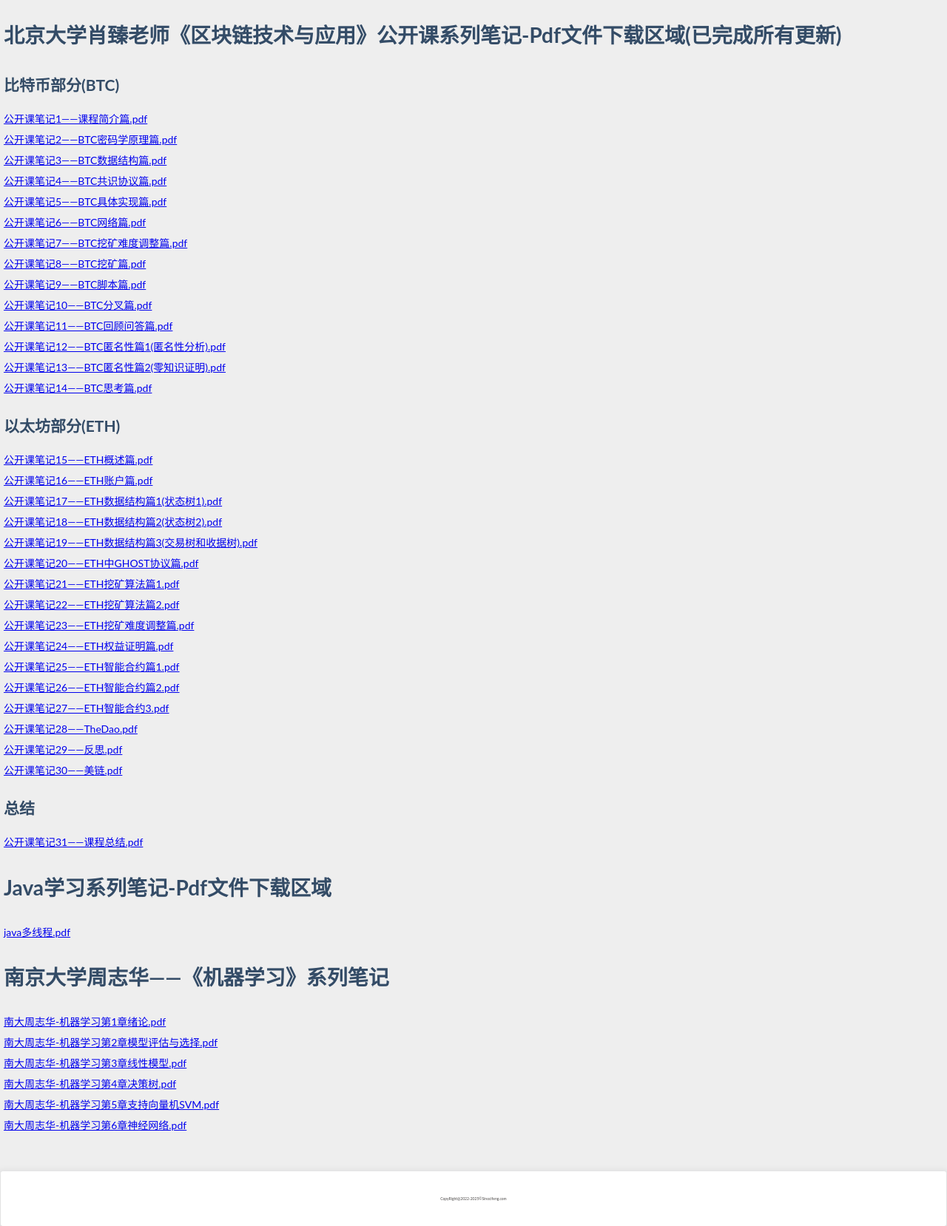
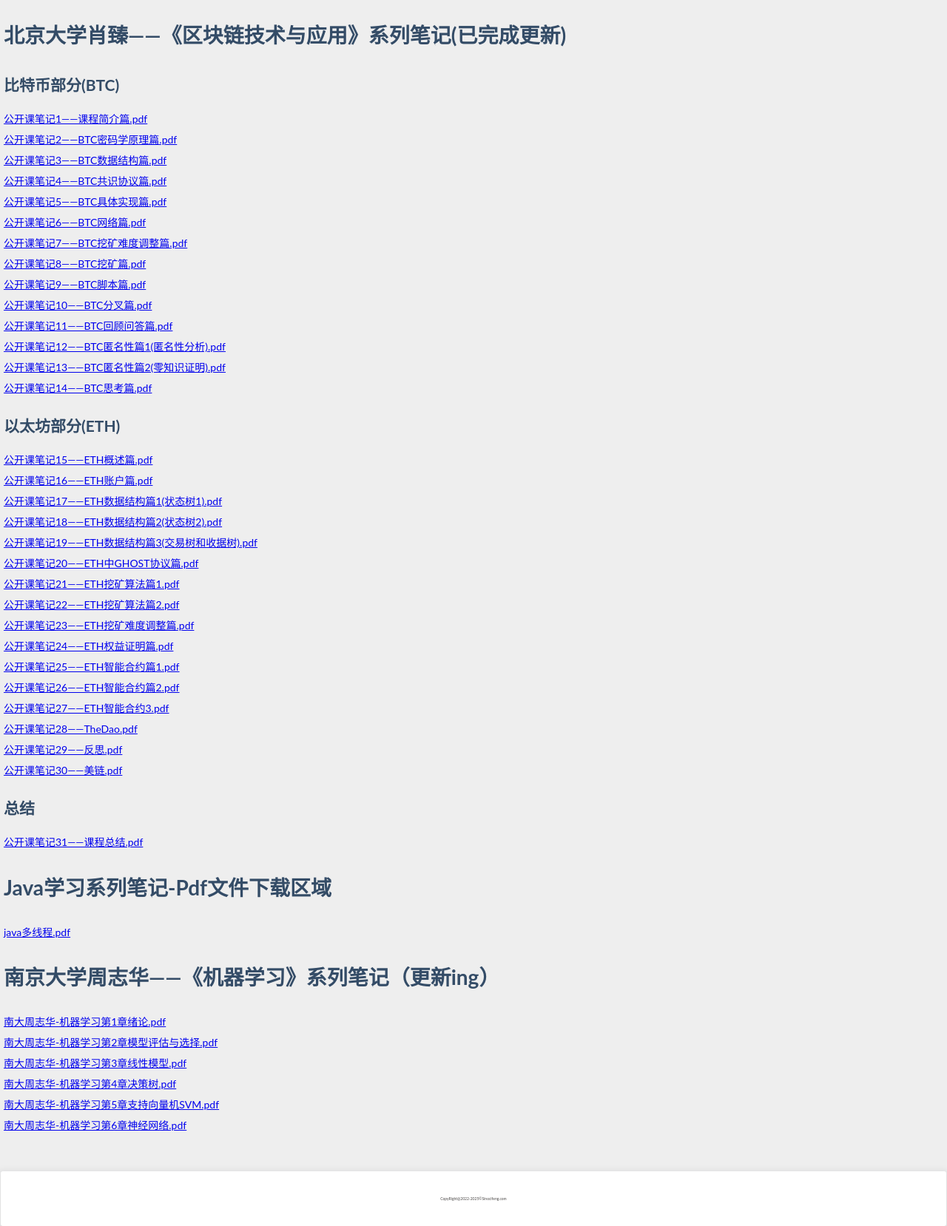
Before and after one commit to Sinocifeng/Sinocifeng.github.io, a plain HTML site: page downloadPage.html in a window 1280 px wide. Shown: the whole page at 74% size. Drawn offline with nearby package versions, Linux system fonts and the light colour scheme.

Commit message:
Update downloadPage.html

```diff
--- a/downloadPage.html
+++ b/downloadPage.html
@@ -22,7 +22,7 @@
     <div class="layout_page">
 
         <div >
-            <h1>北京大学肖臻老师《区块链技术与应用》公开课系列笔记-Pdf文件下载区域(已完成所有更新)</h1>
+            <h1>北京大学肖臻——《区块链技术与应用》系列笔记(已完成更新)</h1>
             <h2>比特币部分(BTC)</h2>
             <a href="./Resources/AboutBlockchain/北京大学肖臻老师《区块链技术与应用》公开课笔记1——课程简介篇.pdf" download="北京大学肖臻老师《区块链技术与应用》公开课笔记1——课程简介篇.pdf">公开课笔记1——课程简介篇.pdf</a></br>
             <a href="./Resources/AboutBlockchain/北京大学肖臻老师《区块链技术与应用》公开课笔记2——BTC密码学原理篇.pdf" download="北京大学肖臻老师《区块链技术与应用》公开课笔记2——BTC密码学原理篇.pdf">公开课笔记2——BTC密码学原理篇.pdf</a></br>
@@ -59,7 +59,7 @@
             <a href="./Resources/AboutBlockchain/北京大学肖臻老师《区块链技术与应用》公开课笔记31——课程总结.pdf" download="北京大学肖臻老师《区块链技术与应用》公开课笔记31——课程总结.pdf">公开课笔记31——课程总结.pdf</a></br>
             <h1>Java学习系列笔记-Pdf文件下载区域</h1>
             <a href="./Resources/Java学习/java多线程.pdf" download="java多线程.pdf">java多线程.pdf</a></br>
-            <h1>南京大学周志华——《机器学习》系列笔记</h1>
+            <h1>南京大学周志华——《机器学习》系列笔记（更新ing）</h1>
             <a href="./Resources/MachineLearning/南大周志华-机器学习第1章绪论.pdf" download="南大周志华-机器学习第1章绪论.pdf">南大周志华-机器学习第1章绪论.pdf</a></br>
             <a href="./Resources/MachineLearning/南大周志华-机器学习第2章模型评估与选择.pdf" download="南大周志华-机器学习第2章模型评估与选择.pdf">南大周志华-机器学习第2章模型评估与选择.pdf</a></br>
             <a href="./Resources/MachineLearning/南大周志华-机器学习第3章线性模型.pdf" download="南大周志华-机器学习第3章线性模型.pdf">南大周志华-机器学习第3章线性模型.pdf</a></br>
```
